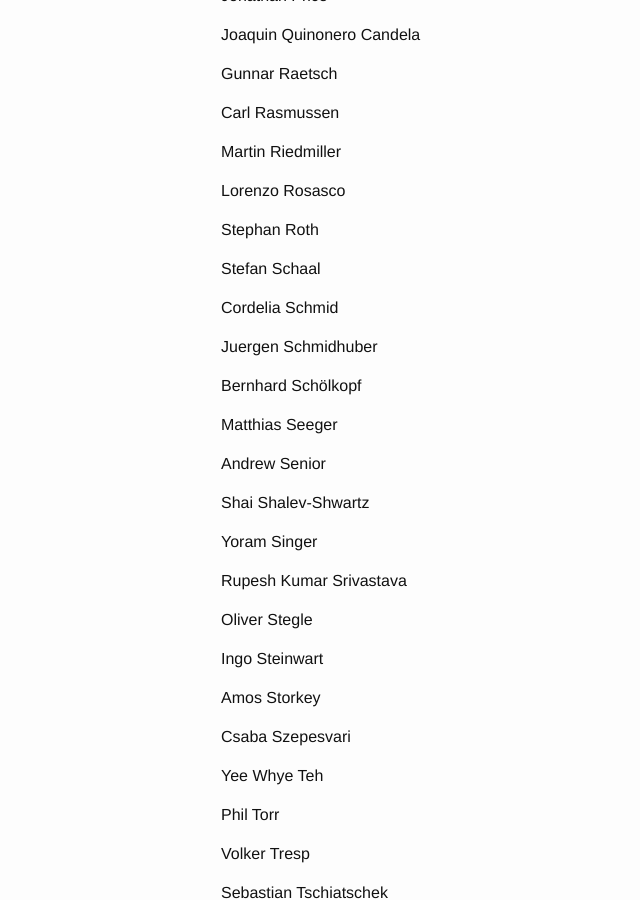
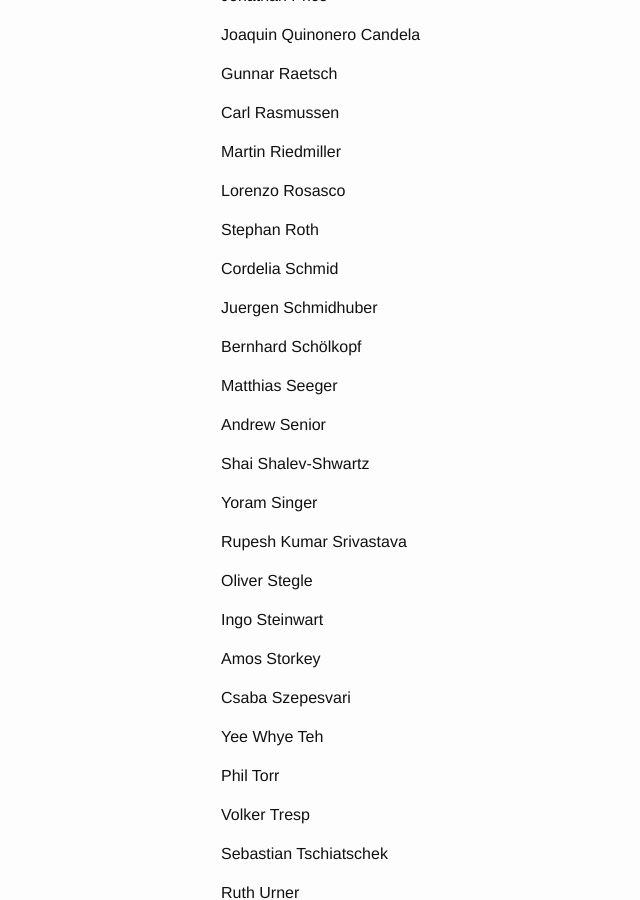
Before and after one commit to dalimeeting/dalimeeting.github.io, a Jekyll site: the page built from participants.html, in a window 1280 px wide and 900 px high, scrolled down 3529 px. Shown: the whole window, without its empty margins (49-689 px from the left). Built offline with Jekyll 4.4.1, drawn with Linux system fonts in a browser that asks for light colours.

Commit message:
eliminated a couple of participants not able to come

```diff
--- a/_data/participants.yml
+++ b/_data/participants.yml
@@ -81,7 +81,6 @@
 - Martin Riedmiller
 - Lorenzo Rosasco
 - Stephan Roth
-- Stefan Schaal
 - Cordelia Schmid
 - Juergen Schmidhuber
 - Bernhard Schölkopf
```
